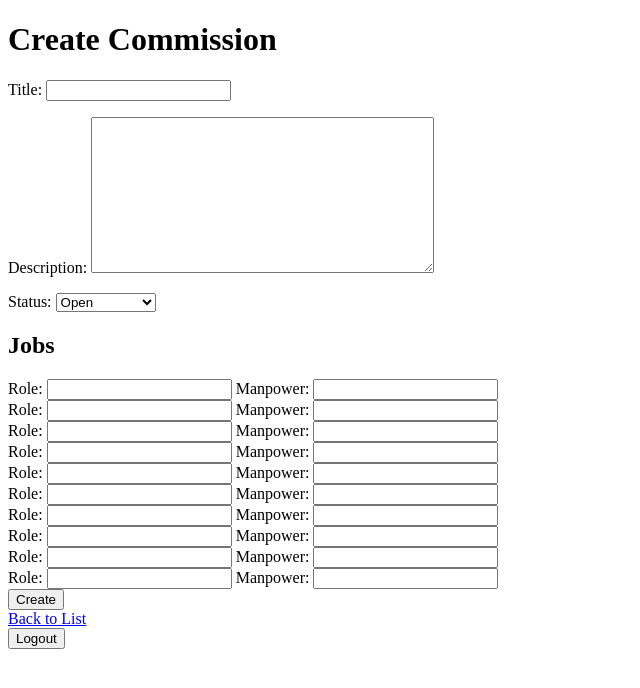
After one commit to de-angeli/hobbysite-E-G-11, a Django app: page /commissions/add in a window 1280 px wide. The commit adds this page. Shown: the top 688 px of the page, without its empty margins (0-640 px from the left). Run offline with Django 5.2, Linux system fonts and the light colour scheme; a user stored in the database is signed in.

Commit message:
Created the Views, Forms, and templates

```diff
--- /dev/null
+++ b/commissions/forms.py
@@ -0,0 +1,20 @@
+from django import forms
+from .models import Commission, Job, JobApplication
+
+
+class CommissionForm(forms.ModelForm):
+    class Meta:
+        model = Commission
+        fields = ['title', 'description', 'status']
+
+
+class JobForm(forms.ModelForm):
+    class Meta:
+        model = Job
+        fields = ['role', 'manpower_required','status']
+
+
+class JobApplicationForm(forms.ModelForm):
+    class Meta:
+        model = JobApplication
+        fields = []
--- a/commissions/models.py
+++ b/commissions/models.py
@@ -1,6 +1,6 @@
 from django.db import models
 from django.urls import reverse
-from django.contrib.auth.models import User
+from user_management.models import Profile
 
 
 class Commission(models.Model):
@@ -11,9 +11,15 @@ class Commission(models.Model):
         ("Discontinued", "Discontinued"),
     )
     title = models.CharField(max_length=255)
+    author = models.ForeignKey(
+        Profile,
+        on_delete=models.CASCADE,
+        null=True,
+        blank=True
+    )
     description = models.TextField()
     status = models.CharField(
-        max_length=12,
+        max_length=20,
         choices=STATUS_CHOICES,
         default='Open'
     )
@@ -39,18 +45,21 @@ class Job(models.Model):
         Commission,
         on_delete=models.CASCADE,
         null=True,
-        related_name='job'
+        related_name='jobs'
     )
-    role = models.TextField()
-    manpower_required = models.IntegerField()
+    role = models.CharField(max_length=255)
+    manpower_required = models.PositiveIntegerField()
     status = models.CharField(
-        max_length=4,
+        max_length=20,
         choices=STATUS_CHOICES,
         default='Open'
     )
 
     class Meta:
         ordering = ['status', '-manpower_required', 'role']
+
+    def __str__(self):
+        return self.role
 
 
 class JobApplication(models.Model):
@@ -63,16 +72,16 @@ class JobApplication(models.Model):
         Job,
         on_delete=models.CASCADE,
         null=True,
-        related_name="application"
+        related_name="applications"
     )
     applicant = models.ForeignKey(
-        User,
+        Profile,
         on_delete=models.CASCADE,
         null=True,
         blank=True
     )
     status = models.CharField(
-        max_length=9,
+        max_length=20,
         choices=STATUS_CHOICES,
         default='Pending'
     )
@@ -80,3 +89,6 @@ class JobApplication(models.Model):
 
     class Meta:
         ordering = ['status', '-applied_on']
+
+    def __str__(self):
+        return f"{self.applicant} applied to {self.job}"
--- /dev/null
+++ b/commissions/templates/commissions/commission_create.html
@@ -0,0 +1,23 @@
+{% extends 'base.html' %}
+
+{% load static %}
+
+{% block title %} Create Commission {% endblock %}
+
+{% block content %}
+    <h1>Create Commission</h1>
+    <form method="post">
+        {% csrf_token %}
+        {{ form.as_p }}
+
+        <h2>Jobs</h2>
+        {% for i in "commission" %}
+        <div class="job">
+            <label>Role: <input type="text" name="job_role"></label>
+            <label>Manpower: <input type="number" name="job_manpower"></label>
+        </div>
+        {% endfor %}
+        <button type="submit">Create</button>
+    </form>
+    <a href="{% url 'commissions:commission-list' %}">Back to List</a>
+{% endblock %}
--- a/commissions/urls.py
+++ b/commissions/urls.py
@@ -1,9 +1,11 @@
 from django.urls import path
-from .views import CommissionListView, CommissionDetailView
+from .views import CommissionListView, CommissionDetailView, CommissionCreateView, CommissionUpdateView
 
 urlpatterns = [
     path('list', CommissionListView.as_view(), name='commission-list'),
-    path('detail/<int:pk>', CommissionDetailView.as_view(), name='commission-detail')
+    path('detail/<int:pk>', CommissionDetailView.as_view(), name='commission-detail'),
+    path('add', CommissionCreateView.as_view(), name='commission-create'),
+    path('<int:pk>/edit', CommissionUpdateView.as_view(), name='commission-update'),
     ]
 
 app_name = "commissions"
--- a/commissions/views.py
+++ b/commissions/views.py
@@ -1,28 +1,193 @@
-from django.shortcuts import render
+from django.shortcuts import render, redirect
+from django.urls import reverse, reverse_lazy
 from django.views.generic.list import ListView
 from django.views.generic.detail import DetailView
+from django.views.generic.edit import CreateView, UpdateView
+from django.contrib.auth.mixins import LoginRequiredMixin
+from django.db.models import Case, When, Value, IntegerField
+from django.forms import modelform_factory
 
-from .models import Commission
+from .models import Commission, Job, JobApplication
+from .forms import CommissionForm, JobForm, JobApplicationForm
 
 
 class CommissionListView(ListView):
     model = Commission
     template_name = 'commissions/commission_list.html'
 
+    def get_queryset(self):
+        return Commission.objects.annotate(
+            status_order=Case(
+                When(status="Open", then=Value(0)),
+                When(status="Full", then=Value(1)),
+                When(status="Completed", then=Value(2)),
+                When(status="Discontinued", then=Value(3)),
+                output_field=IntegerField()
+            )
+        ).order_by('status_order', '-created_on')
+
+    def get_context_data(self, **kwargs):
+        ctx = super().get_context_data(**kwargs)
+        user = self.request.user
+
+        if user.is_authenticated:
+            ctx['my_commissions'] = Commission.objects.filter(author=user.profile)
+            ctx['applied_commissions'] = Commission.objects.filter(jobs__applications__applicant=user.profile).distinct()
+            # gets the commissions that the user has applied for and removes duplicates by using distinct()
+
+        return ctx
+
 
 class CommissionDetailView(DetailView):
     model = Commission
     template_name = 'commissions/commission_detail.html'
 
-def commission_list(request):
-    commissions = Commission.objects.all()
-    ctx = {
-        'commissions' : commissions
-    }
+    def get_success_url(self):
+        return reverse('commissions:commission-detail', kwargs={'pk':self.object.pk})
 
-    return render(request, 'commissions/commission_list.html', ctx)
+    def get_context_data(self, **kwargs):
+        ctx = super().get_context_data(**kwargs)
+        commission = self.object
+        jobs = commission.jobs.all()
 
-def commission_detail(request, pk):
-    ctx = { 'commission': Commission.objects.get(pk=pk) }
+        total_manpower = sum(job.manpower_required for job in jobs)
+        open_manpower = 0
 
-    return render(request, 'commissions/commission_detail.html', ctx)
+        job_info = []
+        for job in jobs:
+            occupied_slots = job.applications.filter(status="Accepted").count()
+            available_slots = job.manpower_required - occupied_slots
+            open_manpower += available_slots
+            job_info.append({
+                'job': job,
+                'available_slots': available_slots,
+                'can_apply': self.request.user.is_authenticated and available_slots > 0,
+                'own_commission': job.commission.author == self.request.user.profile
+            })
+
+        ctx['job_info'] = job_info
+        ctx['total_manpower'] = total_manpower
+        ctx['open_manpower'] = open_manpower
+
+        if self.request.user.is_authenticated:
+            ctx['form'] = JobApplicationForm()
+            ctx['user_profile'] = self.request.user.profile
+
+        return ctx
+
+    def post(self, request, *args, **kwargs):
+        self.object = self.get_object()
+        form = JobApplicationForm(request.POST)
+
+        if form.is_valid():
+            job_id = request.POST.get('job')
+            try:
+                job = Job.objects.get(id=job_id, commission=self.object)
+            except Job.DoesNotExist:
+                return self.render_to_response(self.get_context_data(form=form))
+
+            application = form.save(commit=False)
+            application.applicant = request.user.profile
+            application.job = job
+            application.save()
+
+            return redirect(self.get_success_url())
+        else:
+            ctx = self.get_context_data()
+            ctx['form'] = form
+            return self.render_to_response(ctx)
+
+
+class CommissionCreateView(LoginRequiredMixin, CreateView):
+    model = Commission
+    template_name = 'commissions/commission_create.html'
+    form_class = CommissionForm
+
+    def post(self, request, *args, **kwargs):
+        form = self.get_form()
+        if form.is_valid():
+            commission = form.save(commit=False)
+            commission.author = self.request.user.profile
+            commission.save()
+
+            roles = request.POST.getlist('job_role')
+            manpowers = request.POST.getlist('job_manpower')
+
+            for role, manpower in zip(roles, manpowers):
+                if role and manpower:
+                    Job.objects.create(
+                        commission=commission,
+                        role=role,
+                        manpower_required=int(manpower),
+                    )
+
+            return redirect(self.get_success_url())
+        else:
+            return render(request, self.template_name, {'form': form})
+
+    def get_success_url(self):
+        return reverse('commissions:commission-list')
+
+
+class CommissionUpdateView(LoginRequiredMixin, UpdateView):
+    model = Commission
+    template_name = 'commissions/commission_update.html'
+    form_class = CommissionForm
+
+    def get_queryset(self):
+        return Commission.objects.filter(author=self.request.user.profile)
+
+    def get_context_data(self, **kwargs):
+        ctx = super().get_context_data(**kwargs)
+        commission = self.object
+
+        application_forms = []
+        for job in commission.jobs.all():
+            for application in job.applications.all():
+                JobApplicationForm = modelform_factory(JobApplication, fields=['status'])
+                form = JobApplicationForm(instance=application, prefix=f'app_{application.id}')
+                application_forms.append({
+                    'form': form,
+                    'application': application,
+                    'job': job,
+                })
+        ctx['application_forms'] = application_forms
+        return ctx
+
+    def post(self, request, *args, **kwargs):
+        self.object = self.get_object()
+        form = self.get_form()
+
+        if form.is_valid():
+            form.save()
+
+            for job in self.object.jobs.all():
+                for application in job.applications.all():
+                    JobApplicationForm = modelform_factory(JobApplication, fields=['status'])
+                    app_form = JobApplicationForm(
+                        request.POST,
+                        instance=application,
+                        prefix=f'app_{application.id}'
+                    )
+                    if app_form.is_valid():
+                        app_form.save()
+
+            for job in self.object.jobs.all():
+                accepted_applications = job.applications.filter(status="Accepted").count()
+                if accepted_applications >= job.manpower_required:
+                    job.status = "Full"
+                else:
+                    job.status = "Open"
+                job.save(update_fields=["status"])
+
+            if all(job.status == "Full" for job in self.object.jobs.all()):
+                self.object.status = "Full"
+            else:
+                self.object.status = "Open"
+            self.object.save(update_fields=["status"])
+
+            return redirect(self.get_success_url())
+        return self.form_invalid(form)
+
+    def get_success_url(self):
+        return reverse('commissions:commission-detail', kwargs={'pk': self.object.pk})
```
Also changed, not shown: commissions/admin.py (+20 -4 lines), commissions/templates/commissions/commission_detail.html (+29 -8 lines), commissions/templates/commissions/commission_list.html (+28 -6 lines), commissions/templates/commissions/commission_update.html (added, +24 -0 lines), commissions/migrations/0004_commission_author_alter_commission_status_and_more.py (added), commissions/migrations/0005_alter_job_manpower_required.py (added), commissions/templates/commissions/commission_add.html (deleted), commissions/templates/commissions/commission_edit.html (deleted), db.sqlite3.
